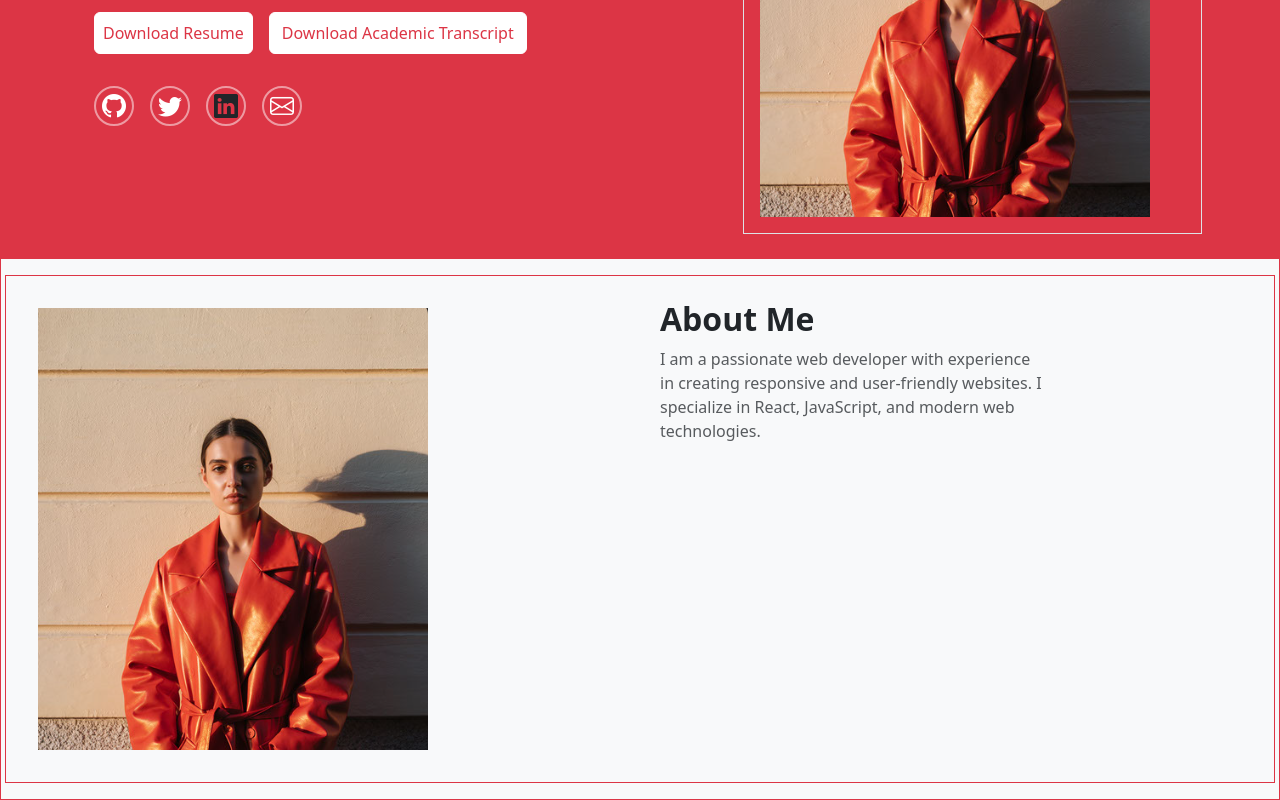
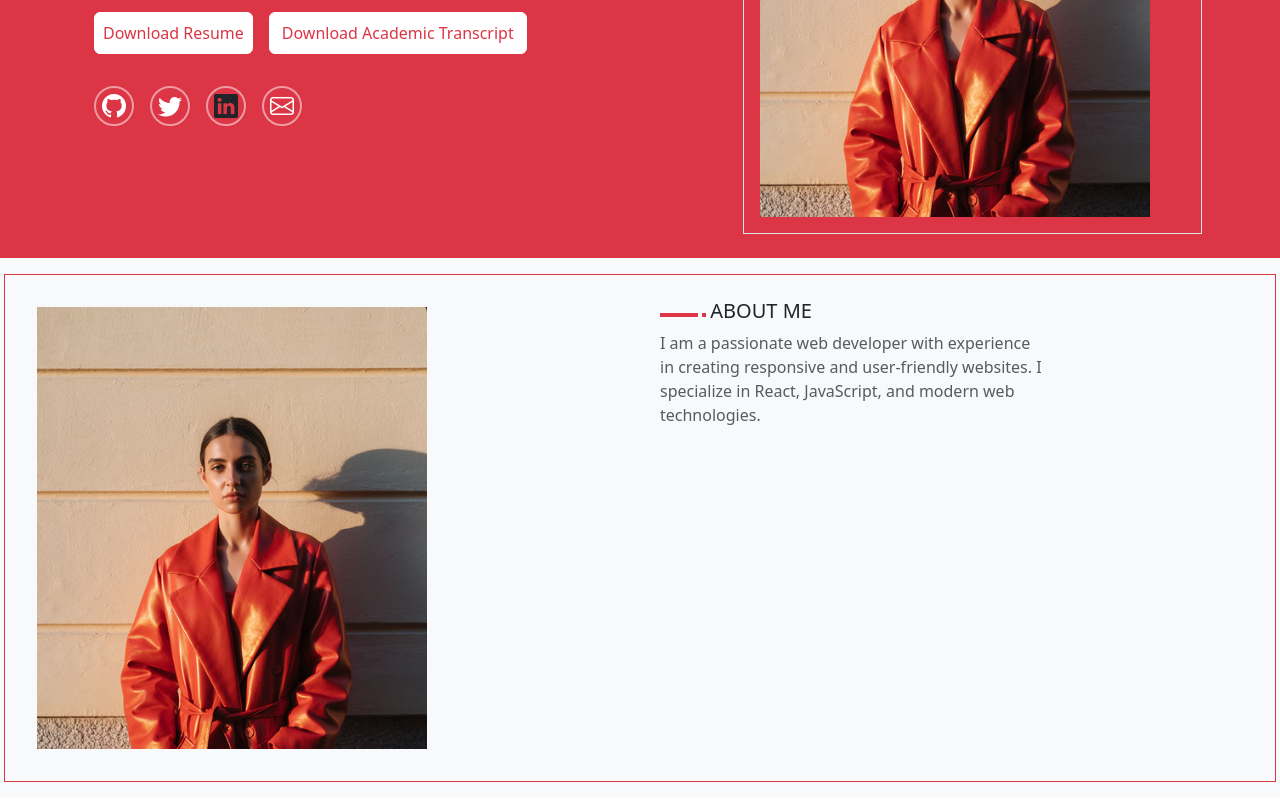
Before and after one commit to johnjerry8749/portflio, a React (Vite) app in the folder frontend/: page / in a window 1280 px wide. Shown: the part 392-1192 px from the top of the page. Built offline with nearby package versions, Linux system fonts and the light colour scheme.

Commit message:
Refactor About component for improved layout and styling

```diff
--- a/frontend/src/components/About.jsx
+++ b/frontend/src/components/About.jsx
@@ -1,13 +1,25 @@
 import Photos from "../assets/photo.png";
 const About = () => {
   return (
-    <div className="about-section p-3 border border-danger bg-light">
+    <div className="about-section p-3 bg-light">
       <div className="row border border-danger p-4 gap-3">
         <div className="col-6 col-sm-4 p-2">
           <img src={Photos} alt="Profile" className="img-fluid" />
         </div>
         <div className="col-6 col-sm-4 mx-auto">
-          <h2 className="fs-2 fw-bolder text-dark">About Me</h2>
+          <div className=" w-auto d-flex gap-1 align-items-center">
+            <div
+              className="border  border-danger border-2"
+              style={{ width: "10%" }}
+            ></div>
+            <div
+              className="border  border-danger border-2"
+              style={{ width: "1%" }}
+            ></div>
+
+            <h3 className="fs-5 text-dark">ABOUT ME</h3>
+          </div>
+
           <p className="text-muted">
             I am a passionate web developer with experience in creating
             responsive and user-friendly websites. I specialize in React,
```
